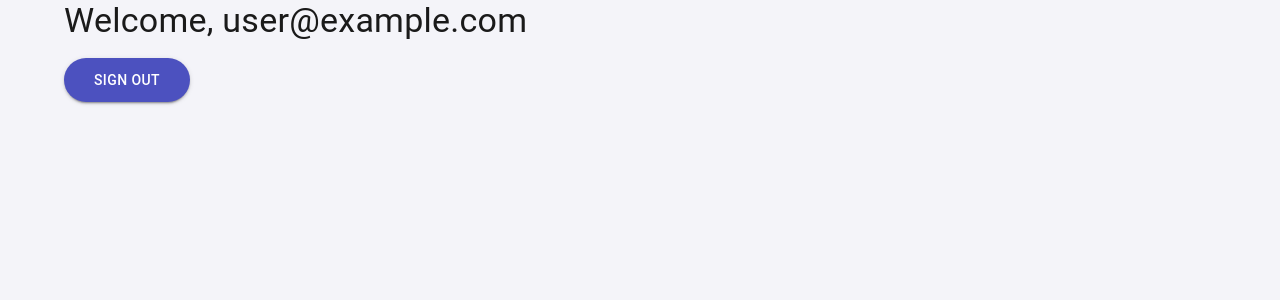
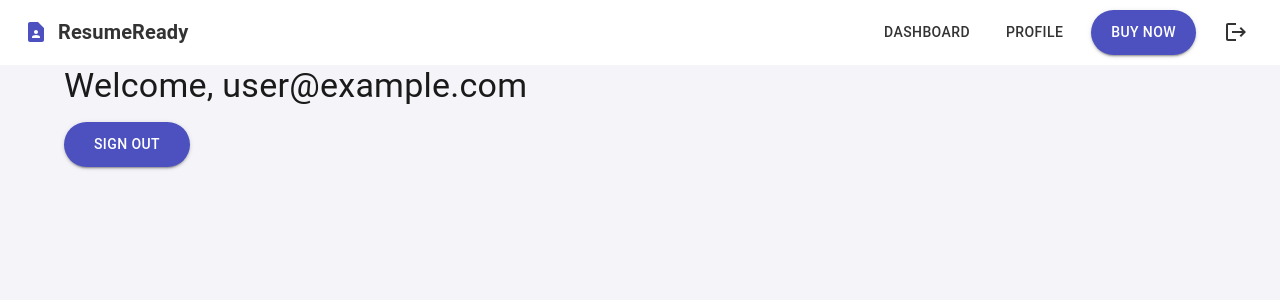
Before and after one commit to tzaitoun71/resume-ready, a Next.js app: page /dashboard in a window 1280 px wide. Shown: the top 300 px of the page. Built offline with nearby package versions, Linux system fonts and the light colour scheme; no server answers; sample sign-in values are in the browser's storage.

Commit message:
Added Navbar

```diff
--- /dev/null
+++ b/app/components/Navbar.tsx
@@ -0,0 +1,68 @@
+'use client';
+
+import React from 'react';
+import { AppBar, Toolbar, Typography, Button, IconButton, Box } from '@mui/material';
+import { useRouter } from 'next/navigation';
+import ShoppingCartIcon from '@mui/icons-material/ShoppingCart';
+import LogoutIcon from '@mui/icons-material/Logout';
+import ContactPageIcon from '@mui/icons-material/ContactPage';
+
+const Navbar: React.FC = () => {
+  const router = useRouter();
+
+  const handleLogout = () => {
+    // Logic to handle logout
+    console.log('User logged out');
+  };
+
+  const handleBuyNow = () => {
+    // Logic to handle Buy Now
+    console.log('Redirect to Buy Now page');
+  };
+
+  return (
+    <AppBar position="static" color="transparent" elevation={0}>
+      <Toolbar sx={{ justifyContent: 'space-between', backgroundColor: '#ffffff', padding: '10px 30px' }}>
+        {/* Logo or Title */}
+        <Box sx={{ display: 'flex', alignItems: 'center', cursor: 'pointer' }} onClick={() => router.push('/dashboard')}>
+          <ContactPageIcon sx={{ color: '#4C51BF' }} />
+          <Typography variant="h6" sx={{ fontWeight: 'bold', color: '#333', marginLeft: '10px' }}>
+            ResumeReady
+          </Typography>
+        </Box>
+
+        {/* Navigation Links */}
+        <Box sx={{ display: 'flex', alignItems: 'center' }}>
+          <Button color="inherit" onClick={() => router.push('/dashboard')} sx={{ marginRight: '20px', color: '#333' }}>
+            Dashboard
+          </Button>
+          <Button color="inherit" onClick={() => router.push('/profile')} sx={{ marginRight: '20px', color: '#333' }}>
+            Profile
+          </Button>
+          <Button
+            variant="contained"
+            color="primary"
+            onClick={handleBuyNow}
+            sx={{
+              backgroundColor: '#4C51BF',
+              color: '#fff',
+              padding: '10px 20px',
+              borderRadius: '30px',
+              marginRight: '20px',
+              '&:hover': {
+                backgroundColor: '#3b3f7a',
+              },
+            }}
+          >
+            Buy Now
+          </Button>
+          <IconButton color="inherit" onClick={handleLogout} sx={{ color: '#333' }}>
+            <LogoutIcon />
+          </IconButton>
+        </Box>
+      </Toolbar>
+    </AppBar>
+  );
+};
+
+export default Navbar;
--- a/app/layout.tsx
+++ b/app/layout.tsx
@@ -1,4 +1,4 @@
-'use client'
+'use client';
 
 import type { Metadata } from "next";
 import { Inter } from "next/font/google";
@@ -7,9 +7,10 @@ import { useEffect } from "react";
 import { analytics } from "./firebase";
 import { logEvent } from "firebase/analytics";
 import { UserProvider } from "./context/UserContext";
+import { usePathname } from 'next/navigation';
+import Navbar from "./components/Navbar";
 
 const inter = Inter({ subsets: ["latin"] });
-
 
 export default function RootLayout({
   children,
@@ -17,17 +18,27 @@ export default function RootLayout({
   children: React.ReactNode;
 }>) {
 
+  const pathname = usePathname(); // Get the current path
+
   useEffect(() => {
     if (analytics) {
       console.log('Firebase Analytics initialized');
       logEvent(analytics, 'page_view'); // Example of logging a page view event
     }
   }, []);
+
   return (
     <html lang="en">
       <body className={inter.className}>
-      <UserProvider>{children}</UserProvider>
-        </body>
+        {(pathname !== '/' && pathname !== '/login') ? (
+          <>
+            <Navbar /> {/* Conditionally render the Navbar */}
+            <UserProvider>{children}</UserProvider>
+          </>
+        ) : (
+          children
+        )}
+      </body>
     </html>
   );
 }
```
